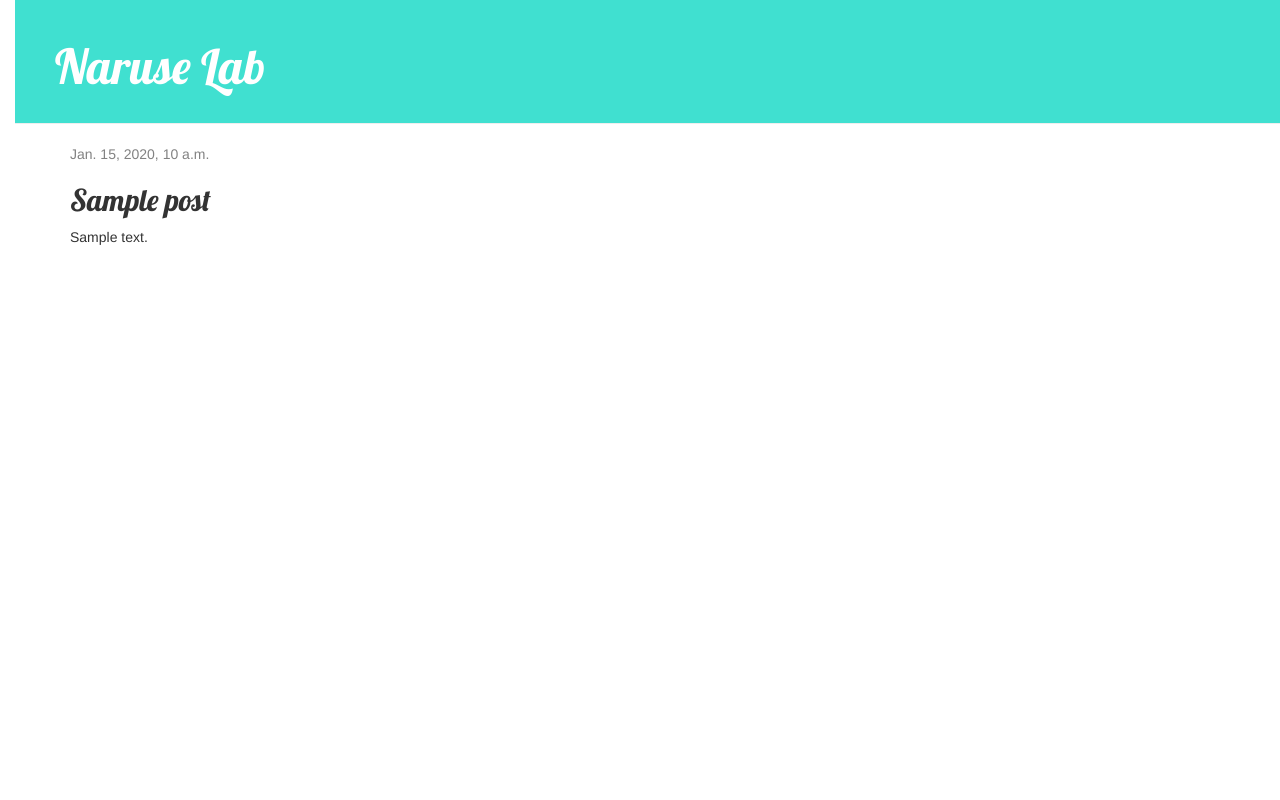
After one commit to yoshi096/my-first-blog, a Django app: template blog/templates/blog/post_detail.html in a window 1280 px wide. The commit adds this page. Run offline with Django 3.2, Linux system fonts and the light colour scheme; the template is opened without the code that fills it: most values are stand-ins (such as "Sample title", 1, 10 or a date in 2020); some libraries are stand-ins or nearby versions.

Commit message:
Added view and template

```diff
--- /dev/null
+++ b/blog/static/css/blog.css
@@ -0,0 +1,55 @@
+h1 a, h2 a {
+    color: red;
+    font-family: "Lobster";
+}
+
+body {
+    padding-left: 15px;
+}
+
+.page-header {
+    background-color: turquoise;
+    margin-top: 0;
+    padding: 20px 20px 20px 40px;
+}
+
+.page-header h1, .page-header h1 a, .page-header h1 a:visited, .page-header h1 a:active {
+    color: #ffffff;
+    font-size: 36pt;
+    text-decoration: none;
+}
+
+.content {
+    margin-left: 40px;
+}
+
+h1, h2, h3, h4 {
+    font-family: 'Lobster', cursive;
+}
+
+.date {
+    color: #828282;
+}
+
+.save {
+    float: right;
+}
+
+.post-form textarea, .post-form input {
+    width: 100%;
+}
+
+.top-menu, .top-menu:hover, .top-menu:visited {
+    color: #ffffff;
+    float: right;
+    font-size: 26pt;
+    margin-right: 20px;
+}
+
+.post {
+    margin-bottom: 70px;
+}
+
+.post h2 a, .post h2 a:visited {
+    color: #000000;
+}
--- /dev/null
+++ b/blog/templates/blog/base.html
@@ -0,0 +1,32 @@
+{% load static %}
+<html>
+    <head>
+        <title>Naruse Lab</title>
+        <link rel="stylesheet" href="//maxcdn.bootstrapcdn.com/bootstrap/3.2.0/css/bootstrap.min.css">
+        <link rel="stylesheet" href="//maxcdn.bootstrapcdn.com/bootstrap/3.2.0/css/bootstrap-theme.min.css">
+        <link href="//fonts.googleapis.com/css?family=Lobster&subset=latin,latin-ext" rel="stylesheet" type="text/css">
+        <link rel="stylesheet" href="{% static 'css/blog.css' %}">
+    </head>
+    <body>
+        <div class="page-header">
+            <h1><a href="/">Naruse Lab</a></h1>
+        </div>
+        <div class="content container">
+            <div class="row">
+                <div class="col-md-8">
+                {% block content %}
+                    {% for post in posts %}
+                        <div class="post">
+                            <div class="date">
+                                {{ post.published_date }}
+                            </div>
+                            <h2><a href="">{{ post.title }}</a></h2>
+                            <p>{{ post.text|linebreaksbr }}</p>
+                        </div>
+                    {% endfor %}
+                {% endblock %}
+                </div>
+            </div>
+        </div>
+    </body>
+</html>
--- /dev/null
+++ b/blog/templates/blog/post_detail.html
@@ -0,0 +1,13 @@
+{% extends 'blog/base.html' %}
+
+{% block content %}
+    <div class="post">
+        {% if post.published_date %}
+            <div class="date">
+                {{ post.published_date }}
+            </div>
+        {% endif %}
+        <h2>{{ post.title }}</h2>
+        <p>{{ post.text|linebreaksbr }}</p>
+    </div>
+{% endblock %}
--- a/blog/urls.py
+++ b/blog/urls.py
@@ -2,5 +2,6 @@ from django.urls import path
 from .import views
 
 urlpatterns = [
-    path("", views.post_list, name="post_list")
+    path("", views.post_list, name="post_list"),
+    path('post/<int:pk>/', views.post_detail, name='post_detail'),
 ]
--- a/blog/views.py
+++ b/blog/views.py
@@ -1,4 +1,4 @@
-from django.shortcuts import render
+from django.shortcuts import render, get_object_or_404
 from .models import Post
 from django.utils import timezone
 
@@ -8,3 +8,7 @@ from django.utils import timezone
 def post_list(request):
     posts = Post.objects.filter(published_date__lte=timezone.now()).order_by("published_date")
     return render(request, "blog/post_list.html", {"posts": posts})
+
+def post_detail(request, pk):
+    post = get_object_or_404(Post, pk=pk)
+    return render(request, 'blog/post_detail.html', {'post': post})
```
Also changed, not shown: blog/post_detail.html (added, +13 -0 lines), blog/templates/blog/post_list.html (+12 -17 lines).
